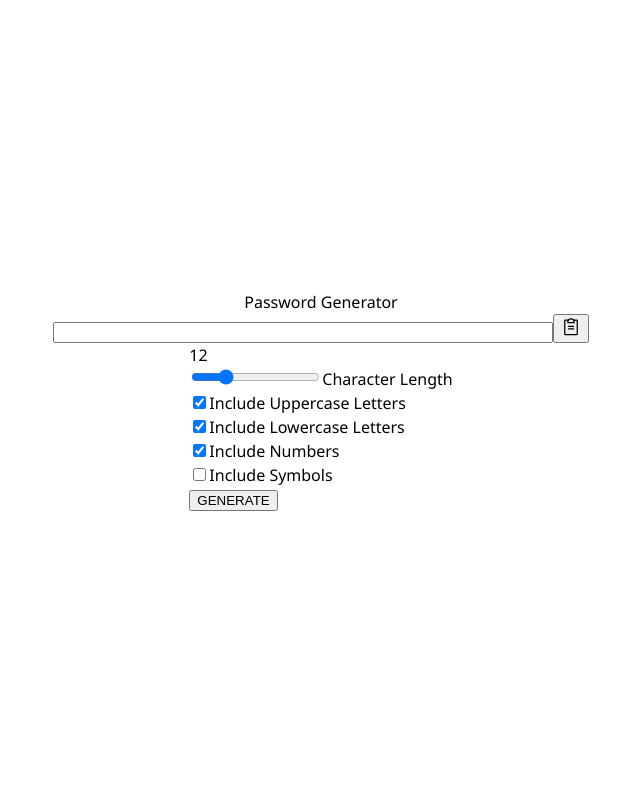
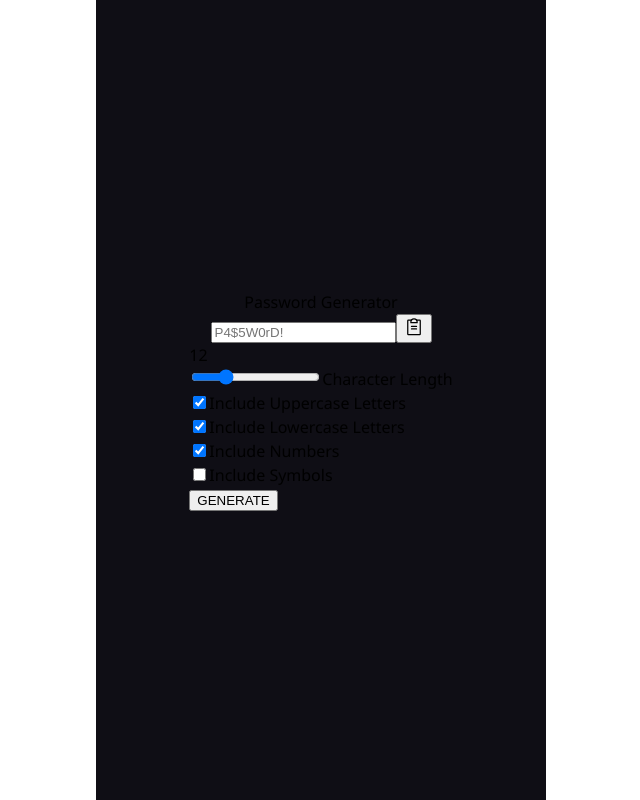
Before and after one commit to DaveCoded/password-generator, a Gatsby site: page / in a window 1280 px wide. Shown: the whole page, without its empty margins (319-959 px from the left). Built offline with nearby package versions, Linux system fonts and the light colour scheme; Gatsby itself is replaced by a stand-in of ours.

Commit message:
add typesafe theme

```diff
--- a/src/pages/index.tsx
+++ b/src/pages/index.tsx
@@ -3,7 +3,8 @@ import { GlobalStyle } from '../theme/globalStyle';
 import type { HeadFC } from 'gatsby';
 import { CopyButton } from '../components/CopyButton';
 import { Checkbox } from '../components/Checkbox';
-import styled from 'styled-components';
+import styled, { ThemeProvider } from 'styled-components';
+import { theme } from '../theme/theme';
 
 const characters = {
     uppercase: 'ABCDEFGHIJKLMNOPQRSTUVWXYZ',
@@ -14,10 +15,13 @@ const characters = {
 
 const MainWrapper = styled.main`
     display: flex;
+    margin: 0 auto;
     height: 100vh;
+    max-width: 450px;
     flex-direction: column;
     justify-content: center;
     align-items: center;
+    background-color: ${({ theme }) => theme.colors.background};
 `;
 
 const IndexPage = () => {
@@ -74,17 +78,17 @@ const IndexPage = () => {
     }
 
     return (
-        <>
+        <ThemeProvider theme={theme}>
             <GlobalStyle />
             <MainWrapper>
                 <h1>Password Generator</h1>
                 <div>
                     <input
                         type="text"
+                        placeholder="P4$5W0rD!"
                         value={state.passwordValue}
                         onChange={handleChange}
                         name="passwordValue"
-                        style={{ width: '500px' }}
                     />
 
                     <CopyButton passwordValue={state.passwordValue} />
@@ -133,7 +137,7 @@ const IndexPage = () => {
                     </div>
                 </div>
             </MainWrapper>
-        </>
+        </ThemeProvider>
     );
 };
 
--- /dev/null
+++ b/src/theme/theme.ts
@@ -0,0 +1,10 @@
+export const theme = {
+    colors: {
+        background: '#0f0e15',
+        panel: '#24232b',
+        accent: '#a4ffaf',
+        text: '#d4d4d9',
+        heading: '#737e7d',
+        placeholder: '#4e4f56'
+    }
+};
```
Also changed, not shown: src/styled-components.d.ts (added, +7 -0 lines), tsconfig.json (+12 -9 lines).
